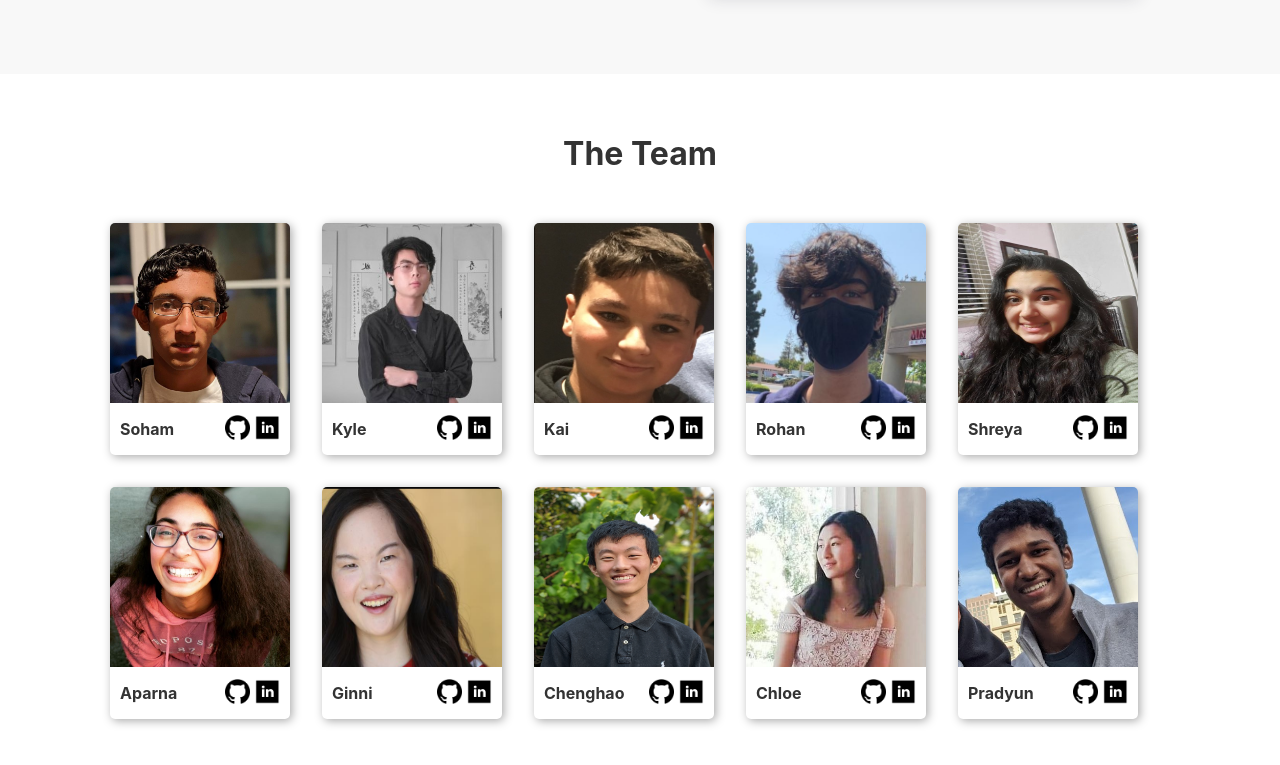
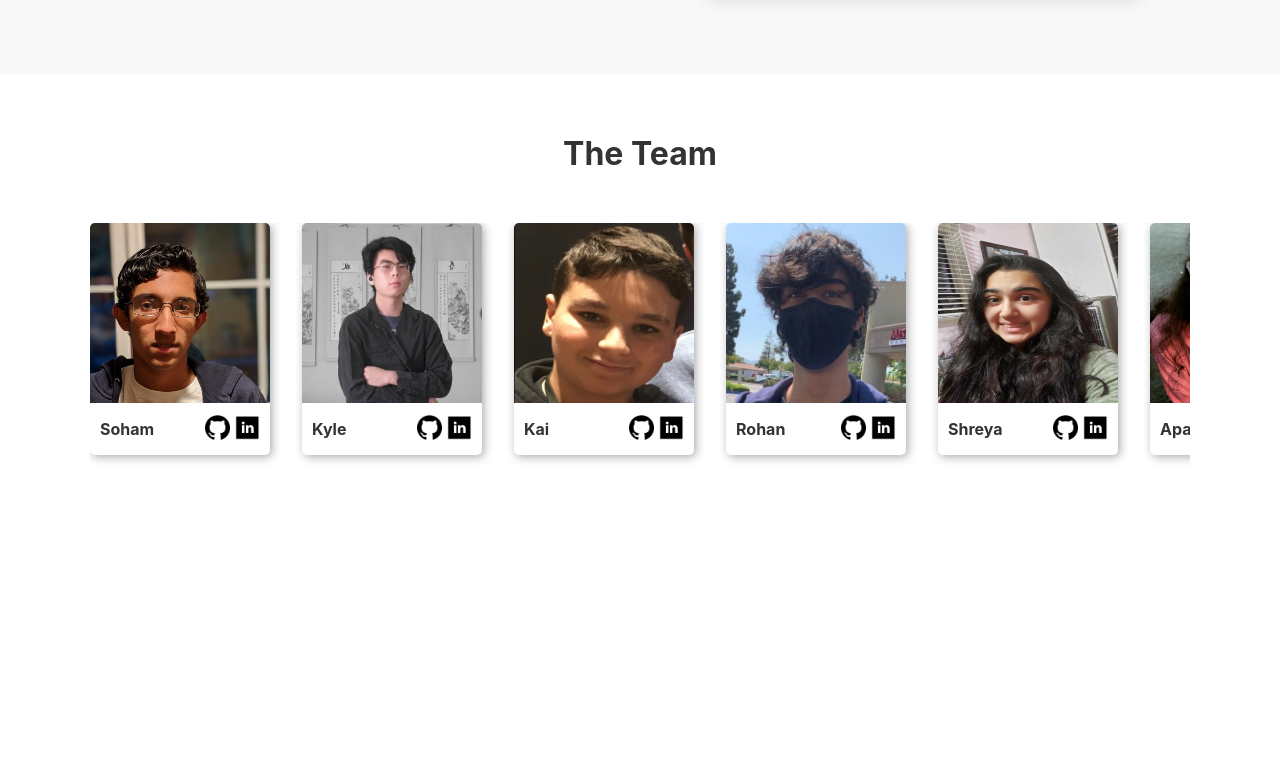
Before and after one commit to ScribeHacks/scribehacks.github.io, a Svelte app: page / in a window 1280 px wide. Shown: the part 2555-3320 px from the top of the page. After the commit the page ends 3118 px from the top, so only its background shows below. Built offline with nearby package versions, Linux system fonts and the light colour scheme.

Commit message:
style: Overflow teams section

```diff
--- a/old/index.html
+++ b/old/index.html
@@ -234,7 +234,4 @@
 
 </main></body>
 
-<script src="assets/js/timetable.js"></script>
-<script src="assets/js/index.js"></script>
-
 </html>
--- a/src/components/TeamMember.svelte
+++ b/src/components/TeamMember.svelte
@@ -25,8 +25,9 @@
 
     margin-right: 2rem;
     margin-bottom: 2rem;
+    min-width: 180px;
 
-    display: flex;
+    display: inline-flex;
     flex-direction: column;
     list-style: none;
     overflow: hidden;
--- a/src/sections/Team.svelte
+++ b/src/sections/Team.svelte
@@ -88,10 +88,11 @@
 
     .team-members {
       display: flex;
-      justify-content: center;
-      flex-wrap: wrap;
       margin-top: 30px;
       padding: 0;
+
+      max-width: 1100px;
+      overflow: auto;
     }
   }
 </style>
```
